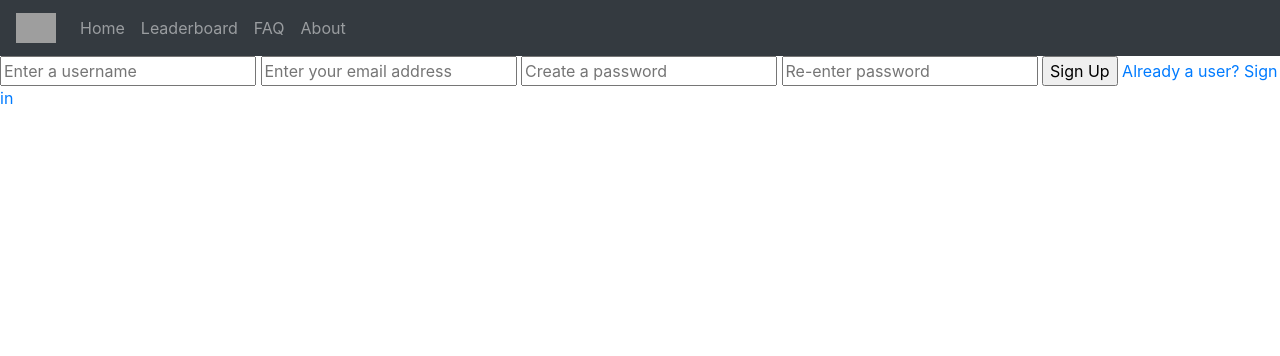
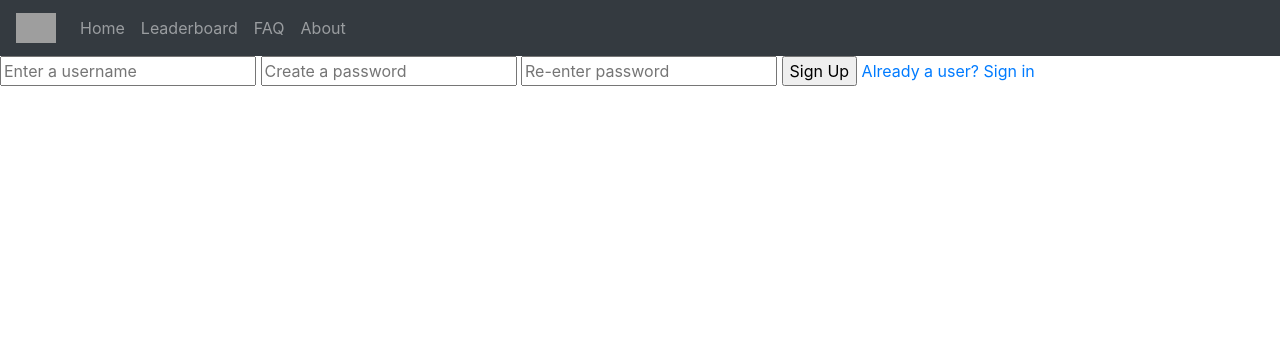
Before and after one commit to nsankethreddy/SMART-BIN, a PHP site: page /register.php in a window 1280 px wide. Shown: the top 356 px of the page. Run offline with PHP 8.4, Linux system fonts and the light colour scheme; grey boxes are pictures that could not be loaded.

Commit message:
vhanged stuff

```diff
--- a/CLIENT/cgi-bin/connect/mysqli_connect.php
+++ b/CLIENT/cgi-bin/connect/mysqli_connect.php
@@ -7,7 +7,7 @@ DEFINE ('DB_USER', 'root');
 //passwd
     DEFINE ('DB_PASSWORD', 'Reaper42@');
 DEFINE ('DB_HOST', 'localhost');
-DEFINE ('DB_NAME', 'adytum');
+DEFINE ('DB_NAME', 'smart_bins');
 
 // $dbc will contain a resource link to the database
 // @ keeps the error from showing in the browser
--- a/CLIENT/cgi-bin/register.php
+++ b/CLIENT/cgi-bin/register.php
@@ -6,19 +6,19 @@ session_start();
 include_once('connect/mysqli_connect.php');
 $errors = array();
 $username = "";
-$email = "";
-$timezone = date_default_timezone_get();
+// $email = "";
+// $timezone = date_default_timezone_get();
 if(!$dbc){
-    // echo "Unable to connect";
+    echo "Unable to connect";
 }
 
 //this checks for basic user input errors like blank fields and non-matching passwords
-function validate_form($username,$email,$password,$password_confirm){
+function validate_form($username,$password,$password_confirm){
     $errors = array();
     $success = 0;
 
     if (empty($username)) { array_push($errors, "Username is required"); }
-    if (empty($email)) { array_push($errors, "Email is required"); }
+    // if (empty($email)) { array_push($errors, "Email is required"); }
     if (empty($password)) { array_push($errors, "Password is required"); }
 
     if ($password != $password_confirm) {
@@ -32,7 +32,7 @@ function validate_form($username,$email,$password,$password_confirm){
 
 }
 
-function check_data_errors($username,$email,$password,$password_confirm){
+function check_data_errors($username,$password,$password_confirm){
 
     $errors = array();
 
@@ -43,9 +43,9 @@ function check_data_errors($username,$email,$password,$password_confirm){
         array_push($errors,"Username can't contain special symbols ");
     }
 
-    else if (!filter_var($email, FILTER_VALIDATE_EMAIL)) {
-        array_push($errors,"Invalid e-mail format ");
-    }
+    // else if (!filter_var($email, FILTER_VALIDATE_EMAIL)) {
+    //     array_push($errors,"Invalid e-mail format ");
+    // }
     else if(strlen($password) <6){
         array_push($errors,"Password must be more than 6 characters");
     }
@@ -54,11 +54,11 @@ function check_data_errors($username,$email,$password,$password_confirm){
 
 }
 
-function check_existing_username($username,$email,$dbc){
+function check_existing_username($username,$dbc){
 
     $errors = array();
     //now check if the user already exists
-    $user_check_query = "SELECT * FROM users WHERE username='$username' OR email='$email' LIMIT 1;";
+    $user_check_query = "SELECT * FROM account WHERE username='$username' LIMIT 1;";
     $result = mysqli_query($dbc, $user_check_query);
     $user = mysqli_fetch_assoc($result);
 
@@ -67,9 +67,9 @@ function check_existing_username($username,$email,$dbc){
         array_push($errors, "Username already exists");
       }
 
-      if ($user['email'] === $email && count($errors)!=1 ) {
-        array_push($errors, "email already exists");
-      }
+    //   if ($user['email'] === $email && count($errors)!=1 ) {
+    //     array_push($errors, "email already exists");
+    //   }
     }
     return $errors;
 }
@@ -78,41 +78,22 @@ function register_user($username,$email,$password,$dbc){
     $password = md5($password);//encrypt the password before saving in the database
 
 
-    $current_date = date('Y-m-d');
+    // $current_date = date('Y-m-d');
 
-    $default_data = '{
-        "room1": false,
-        "room2": false,
-        "room3": false,
-        "room4": false,
-        "room5": false,
-        "room6": false,
-        "room7": false,
-        "room8": false,
-        "room9": false,
-        "room10": false,
-        "PlayerRoom": "room1",
-        "codes": {
-          "room1": "ab",
-          "room2": 23,
-          "room3": "c3",
-          "room4": 12
-        }
-      }';
 
-    $query = "INSERT INTO users (user_id,username, password, email, date_created)
-              VALUES(NULL, '$username', '$password','$email','$current_date');";
+    $query = "INSERT INTO users (user_id,username, password)
+              VALUES(NULL, '$username', '$password');";
 
-    $query_json = "INSERT INTO player_data VALUES('$username','$default_data');";
+    // $query_json = "INSERT INTO player_data VALUES('$username','$default_data');";
 
     mysqli_query($dbc, $query);
-    mysqli_query($dbc, $query_json);
+    // mysqli_query($dbc, $query_json);
 
     $_SESSION['username'] = $username;
     $_SESSION['success'] = "You are now logged in";
-    $_SESSION['user_data'] = $default_data;
+    // $_SESSION['user_data'] = $default_data;
 
-    header('location: ../views/start.html');
+    // header('location: ../views/start.html');
 
 }
 
@@ -127,19 +108,19 @@ function trim_data(&$username,&$email,&$password){
 if(isset($_POST['submit'])){
     //receive all inputs from the form
     $username = mysqli_real_escape_string($dbc, $_POST['username']);
-    $email = mysqli_real_escape_string($dbc, $_POST['email']);
+    // $email = mysqli_real_escape_string($dbc, $_POST['email']);
     $password = mysqli_real_escape_string($dbc, $_POST['password']);
     $password_confirm = mysqli_real_escape_string($dbc, $_POST['password_confirm']);
 
     $form_errors = array();$data_errors = array();$name_errors = array();
     //Form validation time
     //Adds all errors to their error arrays
-    $form_errors = validate_form($username,$email,$password,$password_confirm);
+    $form_errors = validate_form($username,$password,$password_confirm);
     if(empty($form_errors)){
-        $data_errors = check_data_errors($username,$email,$password,$password_confirm);
+        $data_errors = check_data_errors($username,$password,$password_confirm);
     }
     if(empty($form_errors) && empty($data_errors)){
-        $name_errors = check_existing_username($username,$email,$dbc);
+        $name_errors = check_existing_username($username,$dbc);
 
     }
 
@@ -151,14 +132,14 @@ if(isset($_POST['submit'])){
         array_push($errors,$error);
     }
 
-    trim_data($username,$email,$password);
+    trim_data($username,$password);
 
     if(empty($form_errors) && empty($data_errors) && empty($name_errors)){
         // echo "<p class = 'txt-white'>You have successfully registered</p>";
         // echo "reg:";
         // echo  mysqli_get_host_info($dbc);
 
-        register_user($username,$email,$password,$dbc);
+        register_user($username,$password,$dbc);
     }
 }
 ?>
@@ -207,7 +188,7 @@ if(isset($_POST['submit'])){
 
         <h1>Sign up</h1>
         <input type="text" id="reg-username" name="username" placeholder="Enter a username">
-        <input type="email" id="reg-email" name="email" placeholder="Enter your email address">
+        <!-- <input type="email" id="reg-email" name="email" placeholder="Enter your email address"> -->
         <input type="password" id="reg-password" name="password" placeholder="Create a password">
         <input type="password" id="reg-password-confirm" name="password_confirm" placeholder="Re-enter password">
         <input type="submit" name="submit" value="Sign Up">
@@ -221,7 +202,7 @@ if(isset($_POST['submit'])){
 		<script>
 			var error = <?php echo json_encode($error) ?>;
 		</script>
-		<script src = '../src/error.js'></script>
+		<!-- <script src = '../src/error.js'></script> -->
 		<script>RegErrorHandler(error);</script>
   	<?php endforeach ?>
   </div>
--- a/CLIENT/view.php
+++ b/CLIENT/views/view.php
@@ -1,6 +1,5 @@
 <html>
   <body>
-    <link rel="stylesheet" type="text/css" href="css/general.css">
 
     <?php
 
@@ -17,7 +16,7 @@
     else
     {
       $query = "SELECT * FROM bin_info";
-      echo '<div style="overflow-x:auto;">'
+      echo '<div style="overflow-x:auto;">';
       echo '<table border="0" cellspacing="2" cellpadding="2">
            <tr>
                <th> <font face="Arial">User ID</font> </th>
```
